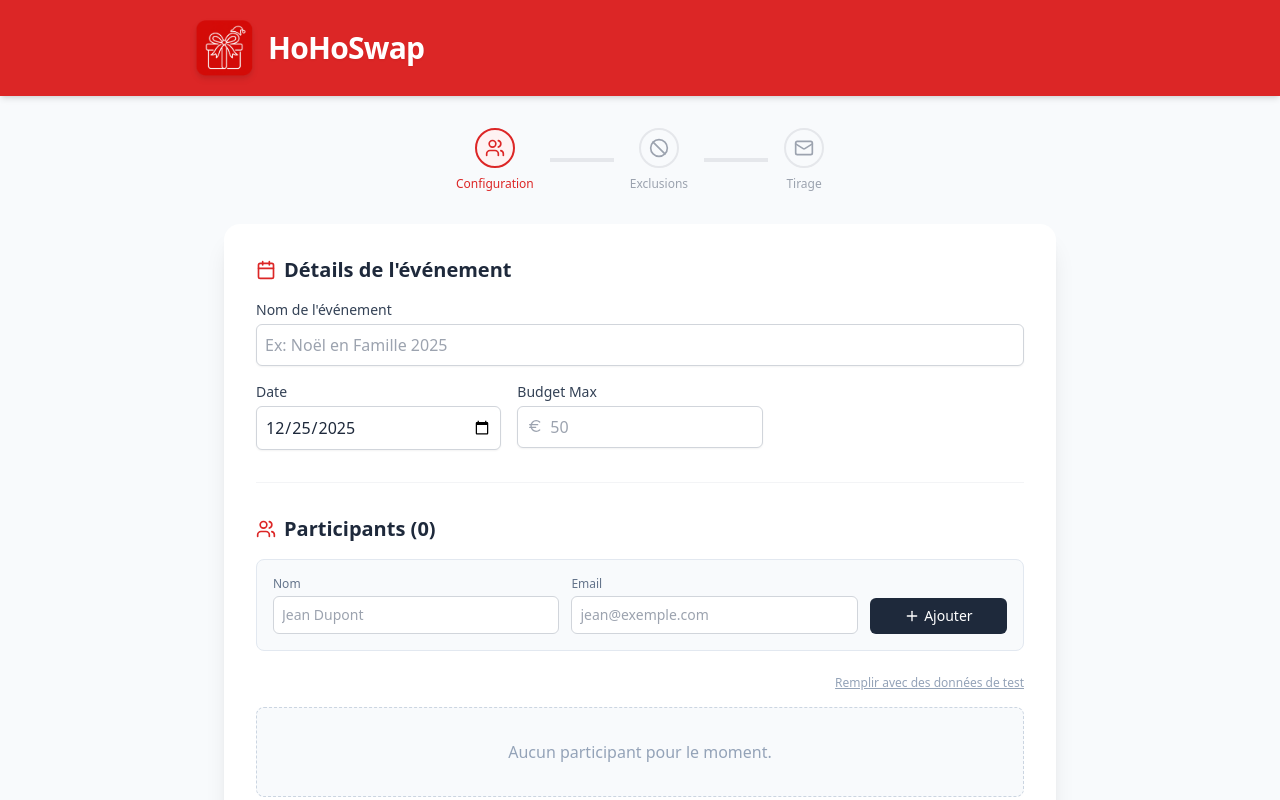
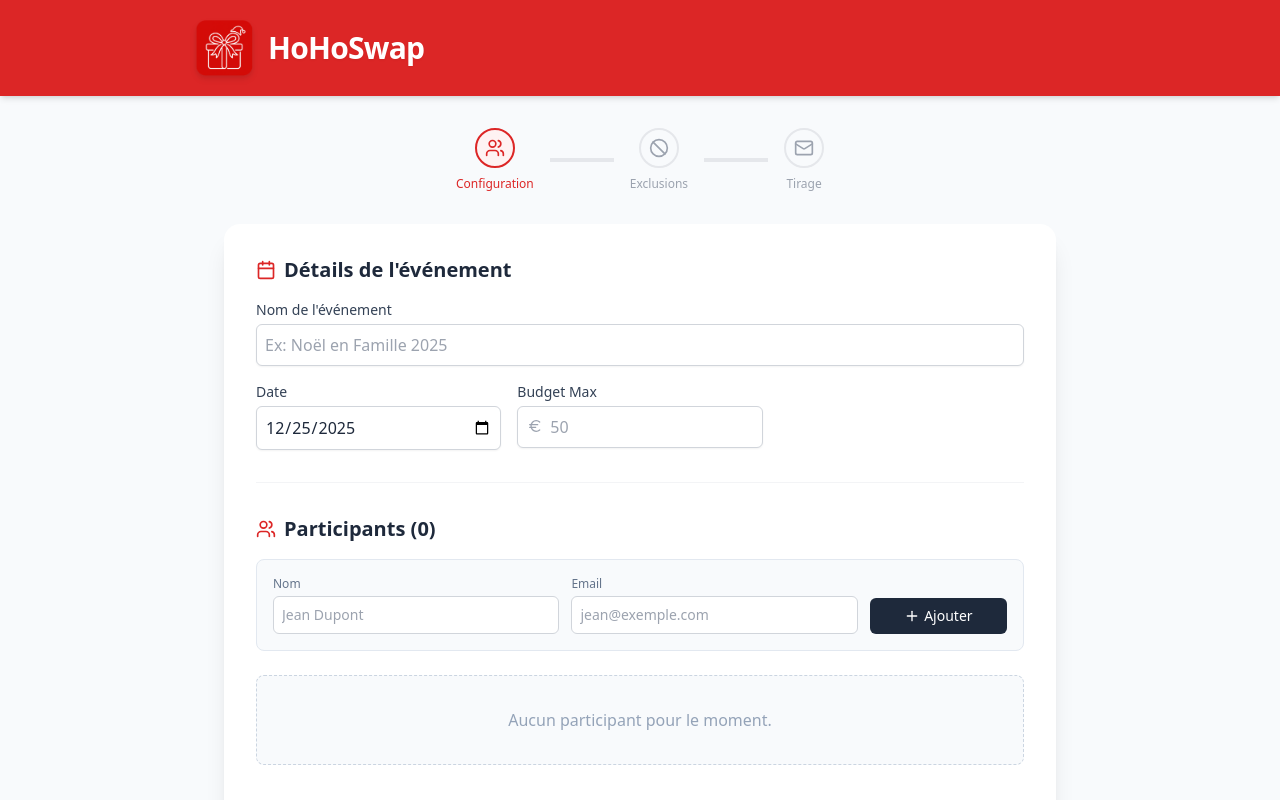
Before and after one commit to franckassuid/HoHoSwap, a React (Vite) app: page / in a window 1280 px wide. Shown: the top 800 px of the page. Built offline with nearby package versions, Linux system fonts and the light colour scheme.

Commit message:
Fix: Remove test data button and improve EmailJS message visibility logic

```diff
--- a/src/components/Step1_Setup.tsx
+++ b/src/components/Step1_Setup.tsx
@@ -188,27 +188,7 @@ export const Step1_Setup = () => {
                     {error && <p className="text-red-600 text-xs mt-2">{error}</p>}
                 </form>
 
-                <div className="flex justify-end mb-4">
-                    <button
-                        type="button"
-                        onClick={() => {
-                            if (!eventDetails.name) updateEventDetails({ name: "Noël Test" });
-                            if (!eventDetails.date) updateEventDetails({ date: "2025-12-25" });
-                            if (!eventDetails.budget) updateEventDetails({ budget: "50" });
 
-                            const fakes = [
-                                { name: "Alice", email: "alice@exemple.com" },
-                                { name: "Bob", email: "bob@exemple.com" },
-                                { name: "Charlie", email: "charlie@exemple.com" },
-                                { name: "David", email: "david@exemple.com" }
-                            ];
-                            fakes.forEach(p => addParticipant(p));
-                        }}
-                        className="text-xs text-slate-400 hover:text-slate-600 underline"
-                    >
-                        Remplir avec des données de test
-                    </button>
-                </div>
 
                 {/* List */}
                 {participants.length === 0 ? (
--- a/src/components/Step3_Draw.tsx
+++ b/src/components/Step3_Draw.tsx
@@ -135,13 +135,15 @@ export const Step3_Draw = () => {
             const receiver = participants.find(p => p.id === receiverId);
             if (!receiver) continue;
 
+            const hasMessage = !!previewMessage && previewMessage.trim().length > 0;
             const templateParams = {
                 donneur: giver.name,
                 cible: receiver.name,
                 date: eventDetails.date ? format(new Date(eventDetails.date), 'dd/MM/yyyy') : '',
                 prix: eventDetails.budget,
                 to_email: giver.email,
-                message: (previewMessage || "")
+                message: hasMessage ? `"${previewMessage}"` : "",
+                message_display: hasMessage ? "block" : "none"
             };
 
             try {
```
